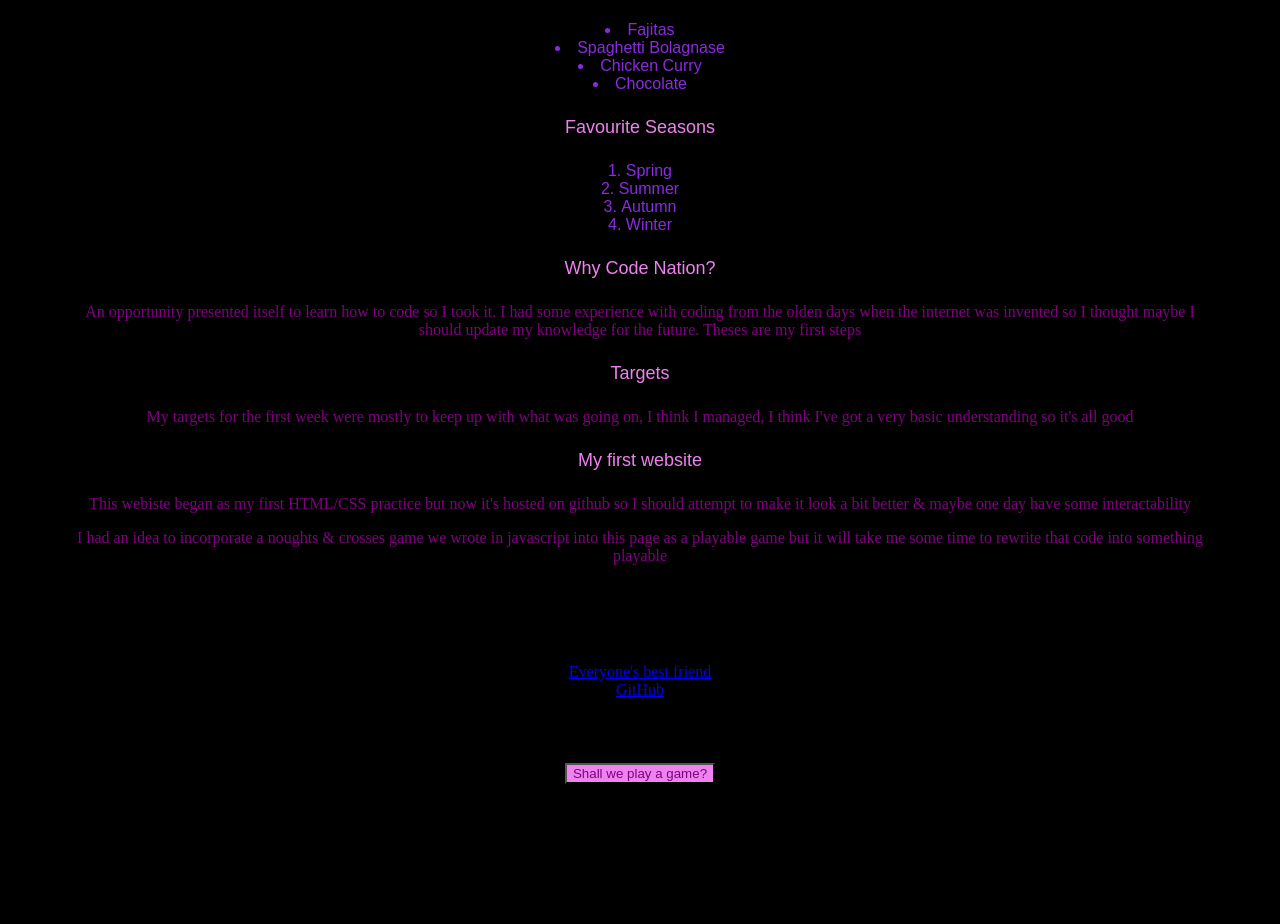
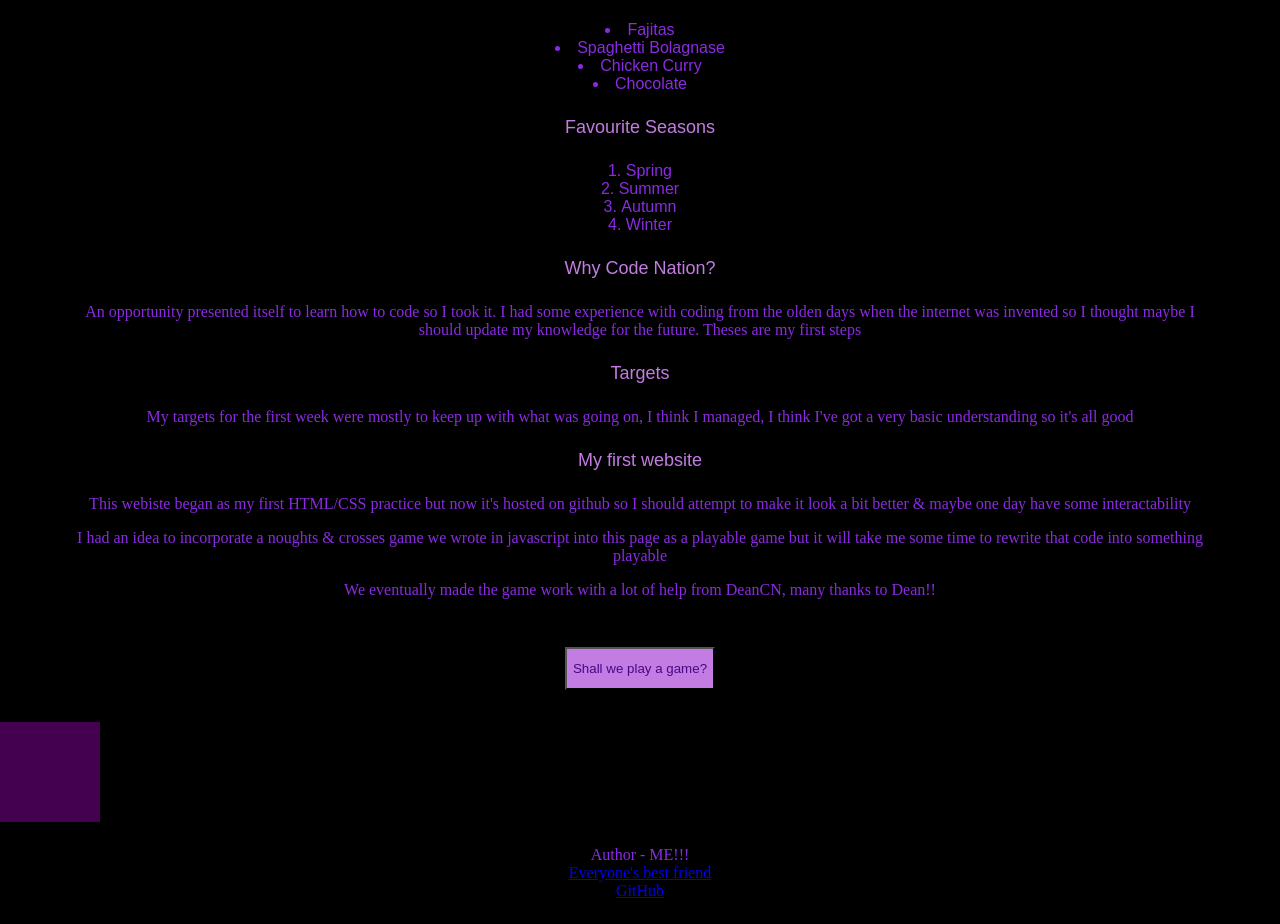
Before and after one commit to JanisMc/JanisMc.github.io, a plain HTML site: page index.html in a window 1280 px wide. Shown: the part 306-1230 px from the top of the page. Before the commit the page ends 1106 px from the top, so only its background shows below. Drawn offline with Linux system fonts and the light colour scheme; a web font is replaced by a local one.

Commit message:
colour/style/position changes added animation

```diff
--- a/AboutMe.css
+++ b/AboutMe.css
@@ -24,7 +24,7 @@ h1 {
 }
 
 h4 {
-    color: violet;
+    color: rgb(194, 124, 226);
     text-align: center;
     font-family: 'Yusei Magic', sans-serif;
     font-size: large;
@@ -46,35 +46,78 @@ li {
     list-style-position: inside;
 }
 .text {
-    color: purple;
+    color: blueviolet;
     text-align: center;
     padding-right: 5%;
     padding-left: 5%;
 }
 
-footer {
-    text-align: center;
-    margin: auto;
-    border: 0;
-    padding: 5%;
+.auth {
+    color: blueviolet;
+}
+
+footer>a {
+    color: blueviolet;
 }
 
 .gameStart {
     display: flex;
     flex-wrap: wrap;
     justify-content: center;
-    padding-bottom: 2vh;
+    padding-bottom: 4vh;
+    padding-top: 4vh;
+}
+
+button:hover {
+    background-color: blueviolet;
+    cursor: grab;
 }
 
 button {
-    margin-left: 40%;
-    margin-right: 40%;
-    background-color: violet;
-    color: purple;
+    margin-left: 35%;
+    margin-right: 35%;
+    padding-top: 1.5vh;
+    padding-bottom: 1.5vh;
+    background-color: rgb(194, 124, 226);
+    color: rgb(72, 8, 133);
     display: flex;
     flex-direction: row;
     align-items: center;
     text-align: center;
+}
+
+.ani {
+    width: 100px;
+    height: 100px;
+    margin: auto;
+    background-color: rgb(67, 1, 80);
+    animation: example 5s infinite;
+}
+
+@keyframes example {
+    0%   {
+        background-color:rgb(67, 1, 80);
+        margin-left: 0;
+    }
+    25%  {
+        background-color: rgb(147, 5, 175);
+        border-radius: 50%;
+    }
+    50%  {
+        background-color: rgb(147, 5, 175);
+        border-radius: 50%;
+    }
+    100% {
+        background-color: rgb(67, 1, 80);
+        margin-left: 92%;
+    }
+  }
+
+footer {
+    text-align: center;
+    margin: auto;
+    border: 0;
+    padding: 3vh;
 }
 
 @media(min-width: 400px) {
--- a/game.js
+++ b/game.js
@@ -11,7 +11,7 @@ let s9 = "9";
 const start = () => {
     let currentPlayer = "x"
     while (true) {
-        let input = prompt(`${currentPlayer} Please select a position (1 -9)\n${display()}`);
+        let input = prompt(`${currentPlayer} Please select a position 1 -9\n${display()}`);
         if (input == null) break
         switch (input) {
             case "1":
--- a/index.html
+++ b/index.html
@@ -44,16 +44,18 @@
             <h4>My first website</h4>
             <p class = "text">This webiste began as my first HTML/CSS practice but now it's hosted on github so I should attempt to make it look a bit better & maybe one day have some interactability</p>
             <p class = "text">I had an idea to incorporate a noughts & crosses game we wrote in javascript into this page as a playable game but it will take me some time to rewrite that code into something playable</p>
+            <p class = "text">We eventually made the game work with a lot of help from DeanCN, many thanks to Dean!!</p>
         </div>
-        <footer>
-            <div>Author ME!!!</div>
-            <div><a href = "https://www.google.com/"> Everyone's best friend </a></div>
-            <div><a href = "https://github.com/"> GitHub </a></div>
-        </footer>
         <div class = gameStart>
             <button type ="button" onclick="start()">Shall we play a game?</button>
         </div>
         <script src="game.js"></script>
+        <div class = "ani"></div>
+        <footer>
+            <div class = "auth">Author - ME!!!</div>
+            <div><a href = "https://www.google.com/"> Everyone's best friend </a></div>
+            <div><a href = "https://github.com/"> GitHub </a></div>
+        </footer>
     </body>
 </html>
 <!-- Start function to access .js file -->
```
